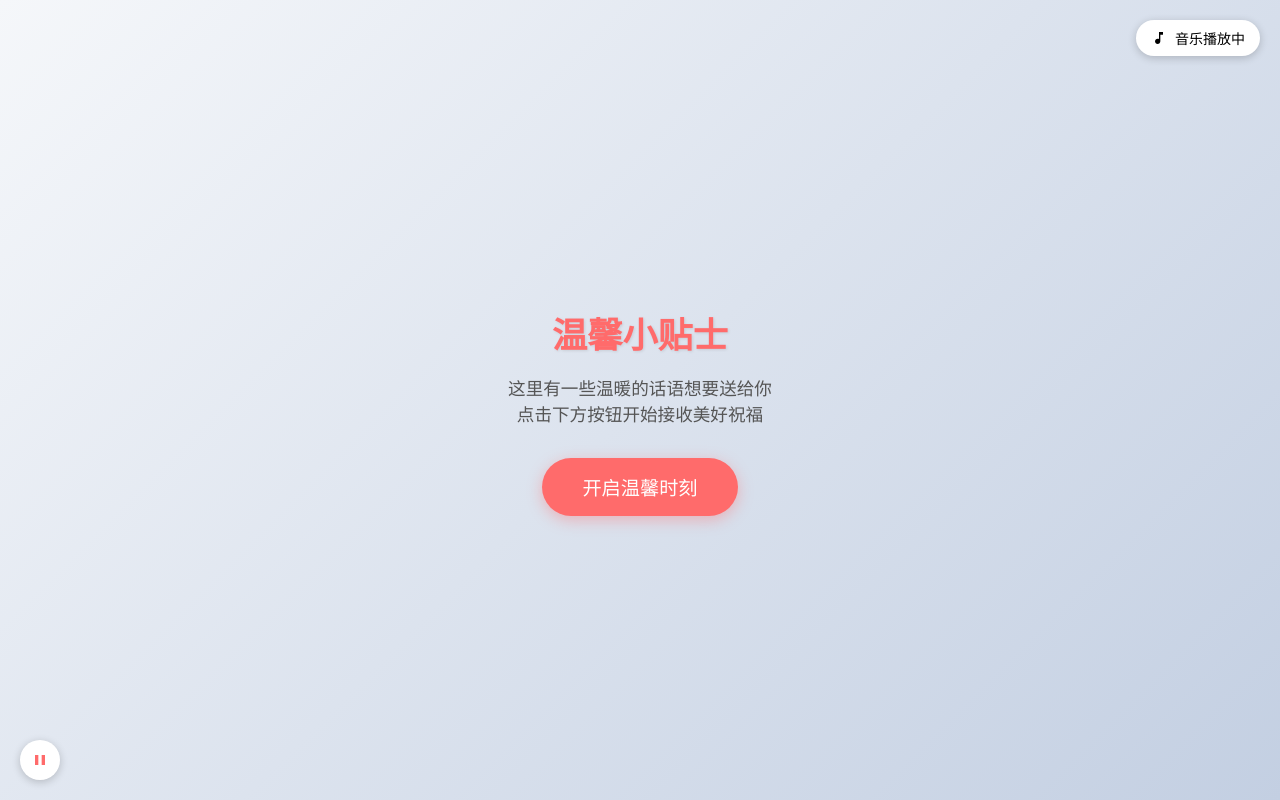
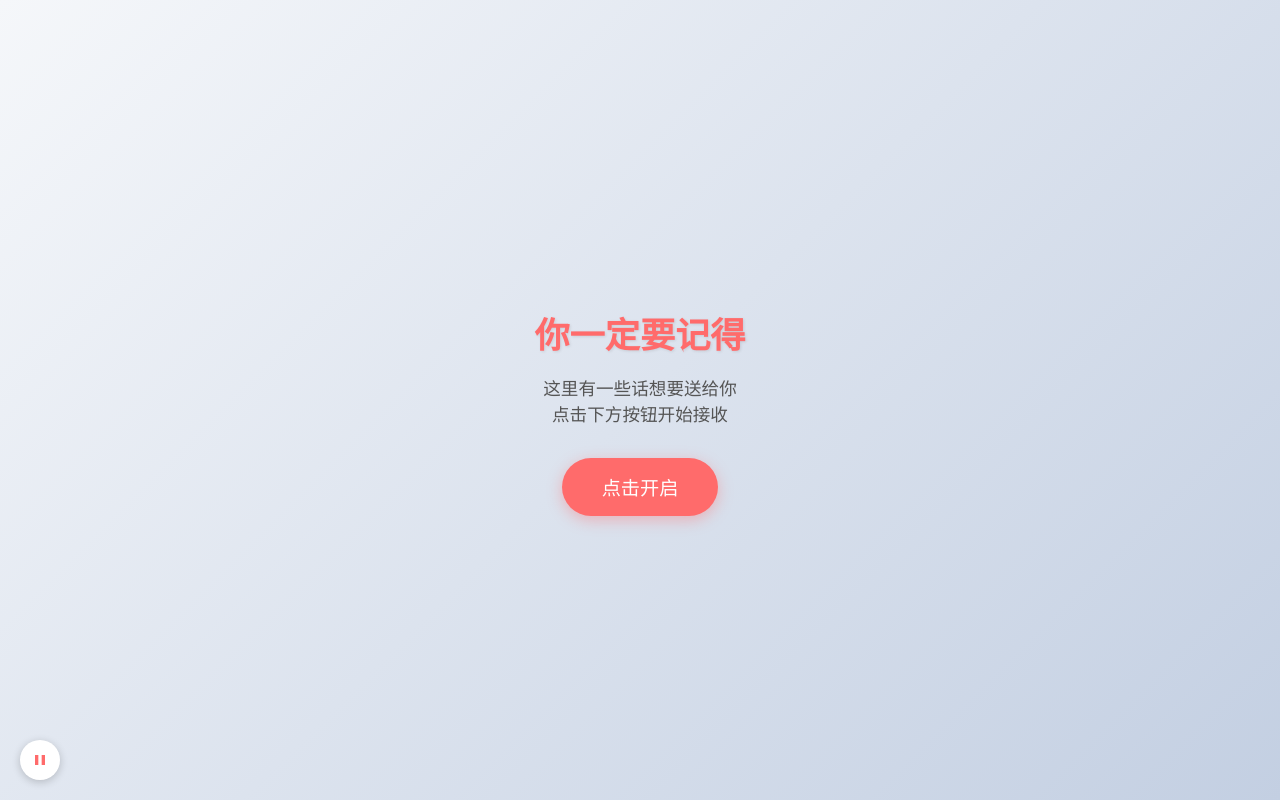
Before and after one commit to coin-wq/coin-wq.github.io, a plain HTML site: page index.html in a window 1280 px wide. Drawn offline with Linux system fonts and the light colour scheme.

Commit message:
index.html

```diff
--- a/index.html
+++ b/index.html
@@ -167,9 +167,9 @@
 <body>
     <!-- 启动页面 -->
     <div class="start-screen" id="startScreen">
-        <h1>温馨小贴士</h1>
-        <p>这里有一些温暖的话语想要送给你<br>点击下方按钮开始接收美好祝福</p>
-        <button class="start-button" id="startButton">开启温馨时刻</button>
+        <h1>你一定要记得</h1>
+        <p>这里有一些话想要送给你<br>点击下方按钮开始接收</p>
+        <button class="start-button" id="startButton">点击开启</button>
     </div>
 
     <!-- 背景音乐元素 -->
@@ -180,12 +180,12 @@
     </audio>
 
     <!-- 音乐状态提示 -->
-    <div class="music-status" id="musicStatus">
+    <!-- <div class="music-status" id="musicStatus">
         <svg class="music-icon" viewBox="0 0 24 24">
             <path d="M12 3v10.55c-.59-.34-1.27-.55-2-.55-2.21 0-4 1.79-4 4s1.79 4 4 4 4-1.79 4-4V7h4V3h-6z"/>
         </svg>
         <span>音乐播放中</span>
-    </div>
+    </div> -->
 
     <!-- 音乐控制按钮 -->
     <div class="music-control" id="musicControl">
```
